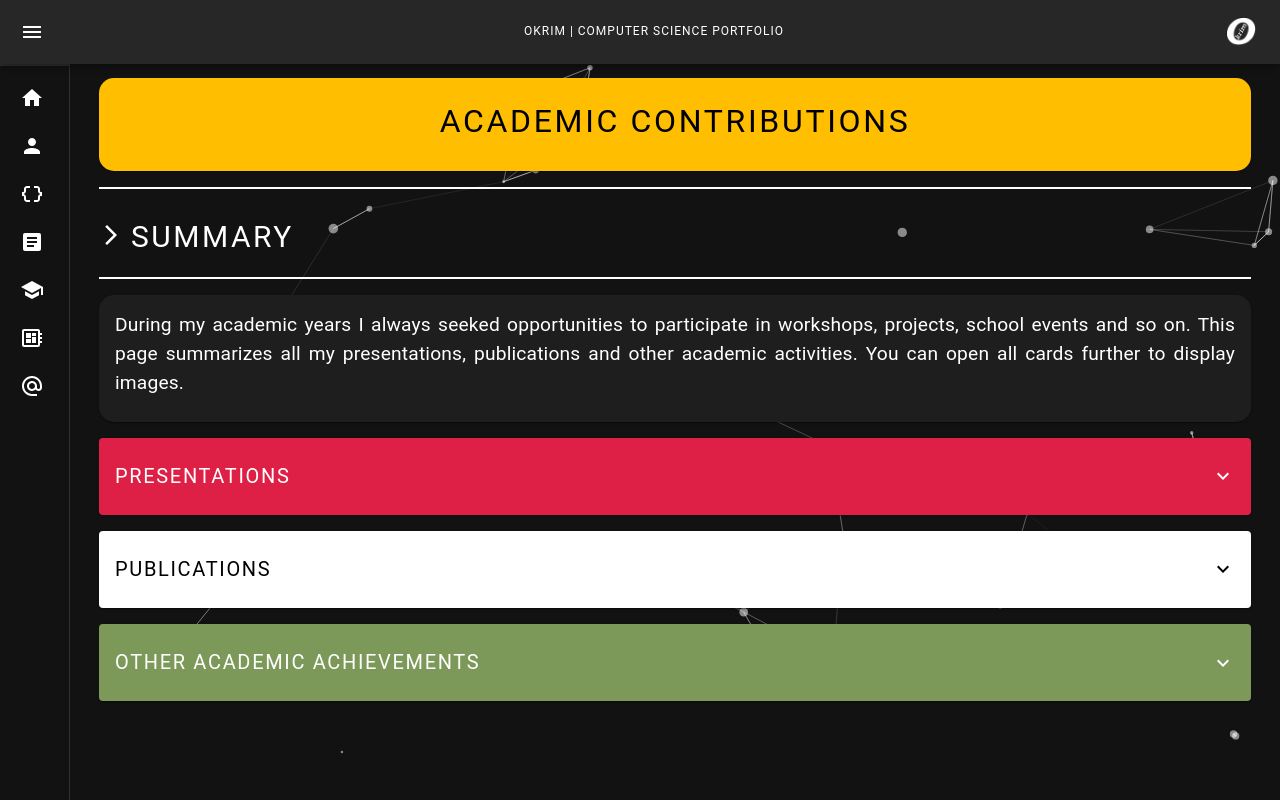
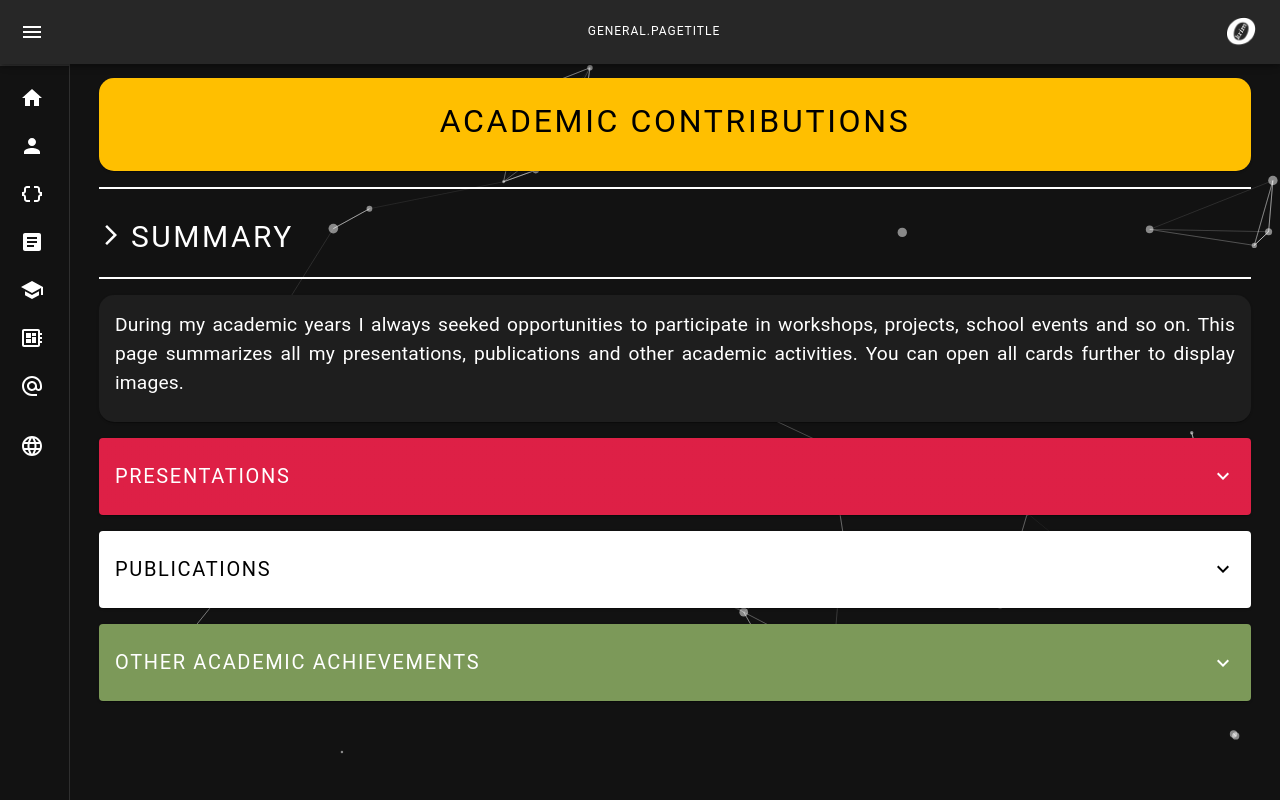
Before and after one commit to raczmirko/raczmirko.github.io, a React (Create React App) app: page /#/academic in a window 1280 px wide. Built offline with nearby package versions, Linux system fonts and the light colour scheme.

Commit message:
feat: added LanguageSelector to sidebar

```diff
--- /dev/null
+++ b/src/components/LanguageSelector.jsx
@@ -0,0 +1,33 @@
+import { Box, FormControl, InputLabel, MenuItem, Select } from '@mui/material';
+import { useState } from "react";
+import { useTranslation } from "react-i18next";
+
+const LanguageSelector = (props) => {
+    const [lang, setLang] = useState('en');
+    const { t: translate } = useTranslation();
+    const { i18n } = useTranslation();
+
+    const handleChange = (event) => {
+        setLang(event.target.value);
+        i18n.changeLanguage(event.target.value);
+    };
+
+    return (
+        <Box sx={props.sx}>
+          <FormControl fullWidth>
+            <InputLabel>{translate('general.lang')}</InputLabel>
+            <Select
+              value={lang}
+              label={translate('general.lang')}
+              onChange={handleChange}
+            >
+              <MenuItem value='en'>{translate('general.en')}</MenuItem>
+              <MenuItem value='fr'>{translate('general.fr')}</MenuItem>
+              <MenuItem value='hu'>{translate('general.hu')}</MenuItem>
+            </Select>
+          </FormControl>
+        </Box>
+      );
+}
+
+export default LanguageSelector;
--- a/src/components/Sidebar.jsx
+++ b/src/components/Sidebar.jsx
@@ -26,6 +26,8 @@ import { useState } from 'react';
 import { useTranslation } from 'react-i18next';
 import { Link } from 'react-router-dom';
 import { AppBar, Drawer, DrawerHeader, drawerWidth } from '../assets/sidebarStyles';
+import LanguageSelector from './LanguageSelector';
+import LanguageIcon from '@mui/icons-material/Language';
 
 export default function MiniDrawer() {
   const theme = useTheme();
@@ -68,7 +70,7 @@ export default function MiniDrawer() {
           </Box>
           <Box sx={{ display: 'flex', alignItems: 'center' }}>
           <Typography variant="overline" noWrap component="div">
-              OKRIM | Computer Science portfolio
+              {translate('general.pageTitle')}
           </Typography>
           </Box>
           <Box component="img" src="/icon.png" alt="logo" sx={{ maxHeight: '30px', width: 'auto', marginLeft: '10px' }} />
@@ -83,6 +85,7 @@ export default function MiniDrawer() {
         <Divider />
         <Divider />
         <List>
+          {/* Pages */}
           {sidebarOptions.map((option, index) => (
             <ListItem key={option.text} disablePadding sx={{ display: 'block' }}>
               <ListItemButton component={Link} to={option.route}
@@ -99,6 +102,13 @@ export default function MiniDrawer() {
               </ListItemButton>
             </ListItem>
           ))}
+          {/* Language selector */}
+          <ListItem sx={{ minHeight: 48, px: 2.5, }}>
+            <ListItemIcon sx={{ minWidth: 0, mr: open ? 3 : 'auto', justifyContent: 'center', }}>
+              <LanguageIcon/>
+            </ListItemIcon>
+            <LanguageSelector sx={{ opacity: open ? 1 : 0 }}/>
+          </ListItem>
         </List>
       </Drawer>
       {/* Adjust content margin based on sidebar state */}
```
